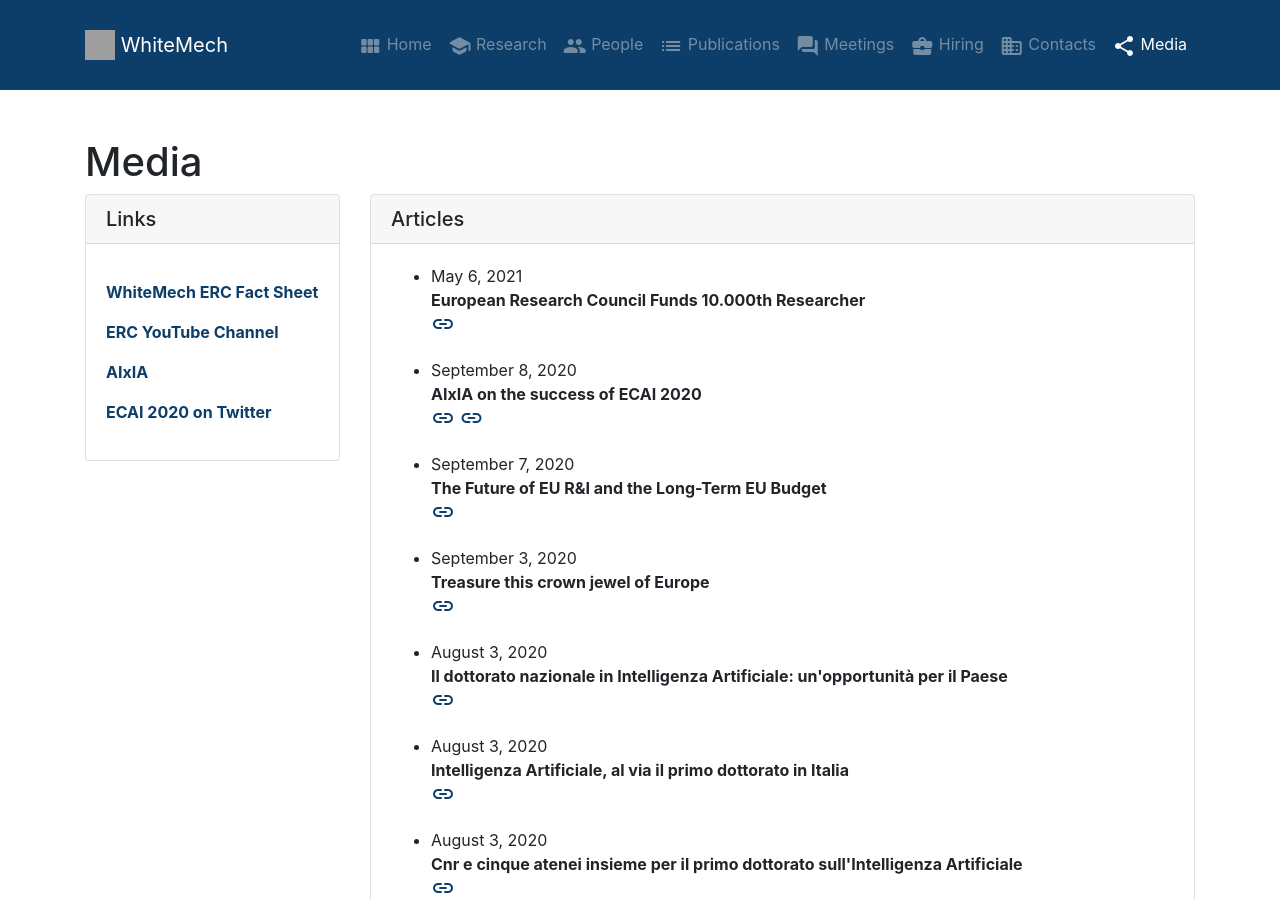
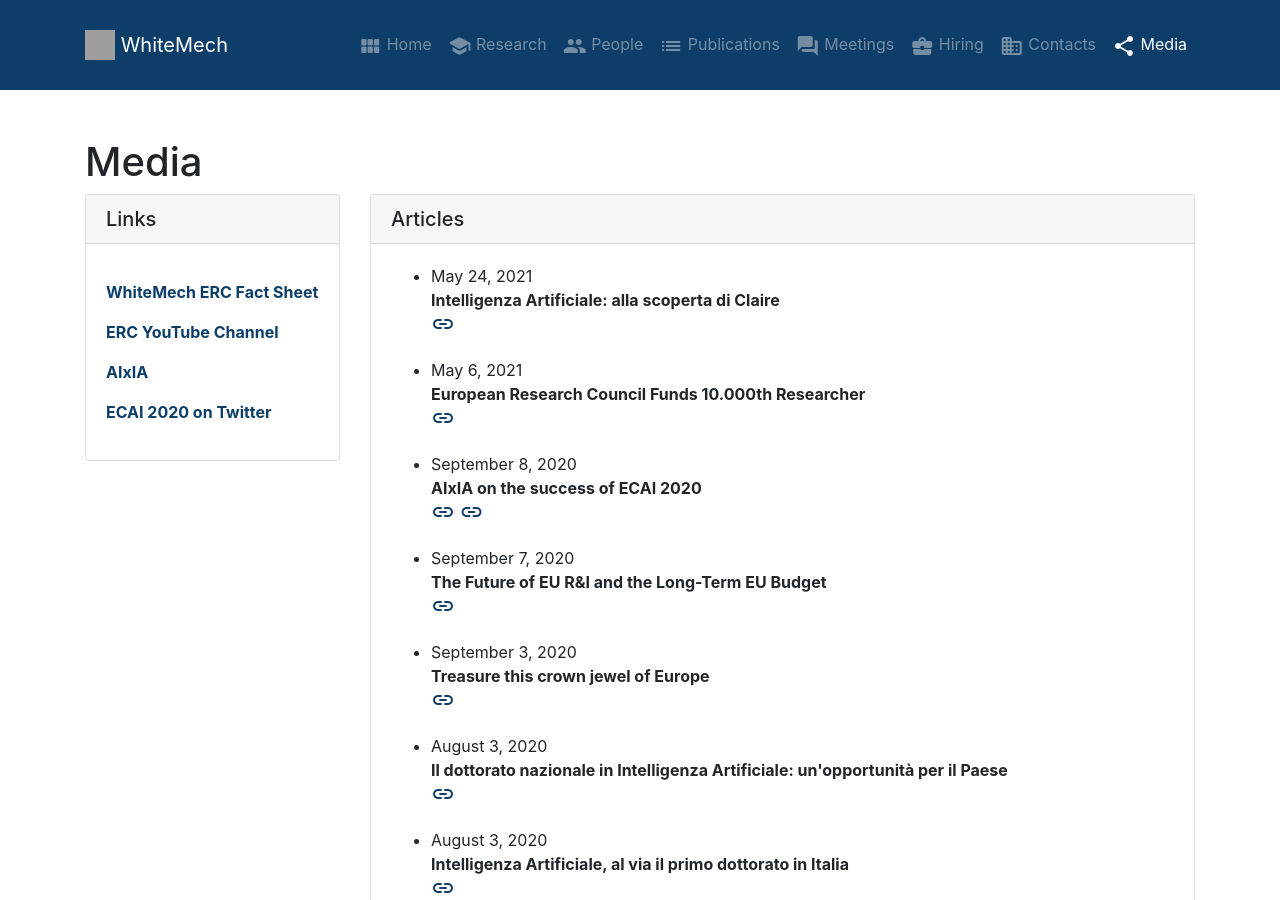
Before and after one commit to whitemech/whitemech.github.io, a Jekyll site: the page built from _pages/media.md, in a window 1280 px wide and 900 px high. Built offline with Jekyll 4.4.1, drawn with Linux system fonts in a browser that asks for light colours.

Commit message:
update news

```diff
--- a/_data/media.yml
+++ b/_data/media.yml
@@ -1,3 +1,7 @@
+-
+  date: "May 24, 2021"
+  title: "Intelligenza Artificiale: alla scoperta di Claire"
+  urls: "https://www.algoritmoumano.it/2021/05/24/intelligenza-artificiale-alla-scoperta-di-claire/"
 -
   date: "May 6, 2021"
   title: "European Research Council Funds 10.000th Researcher"
```
